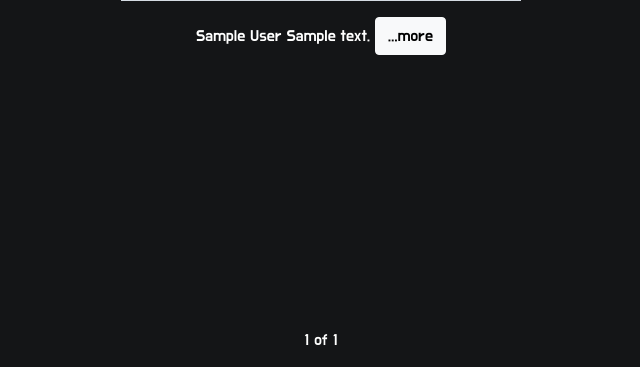
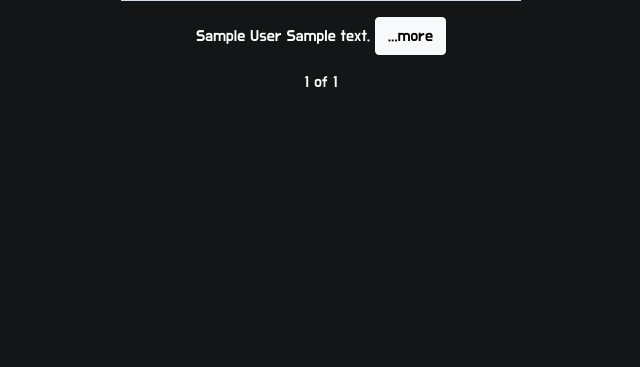
Before and after one commit to yeon2lee/lionproject_movie-review, a Django app: page / in a window 1280 px wide. Shown: the part 433-800 px from the top of the page, without its empty margins (319-959 px from the left). Run offline with Django 3.2, Linux system fonts and the light colour scheme; tables that the repository leaves empty hold one stand-in row (values such as "Sample post"); grey boxes marked "Sample" are stand-in pictures.

Commit message:
change page-design

```diff
--- a/movie_review/settings.py
+++ b/movie_review/settings.py
@@ -34,7 +34,7 @@ ALLOWED_HOSTS = ['*']
 INSTALLED_APPS = [
     'django.contrib.admin',
     'django.contrib.auth',
-    'django.contrib.sites', # allauth시 필요
+    'django.contrib.sites', # allauth시 필요`
     'django.contrib.contenttypes',
     'django.contrib.sessions',
     'django.contrib.messages',
--- a/review/templates/home.html
+++ b/review/templates/home.html
@@ -7,7 +7,7 @@
 
     <Style>
         .footer {
-            position: absolute;
+            position: static;
             left: 0;
             bottom: 0;
             width: 100%;
```
Also changed, not shown: movie_review/runtime.txt (added).
